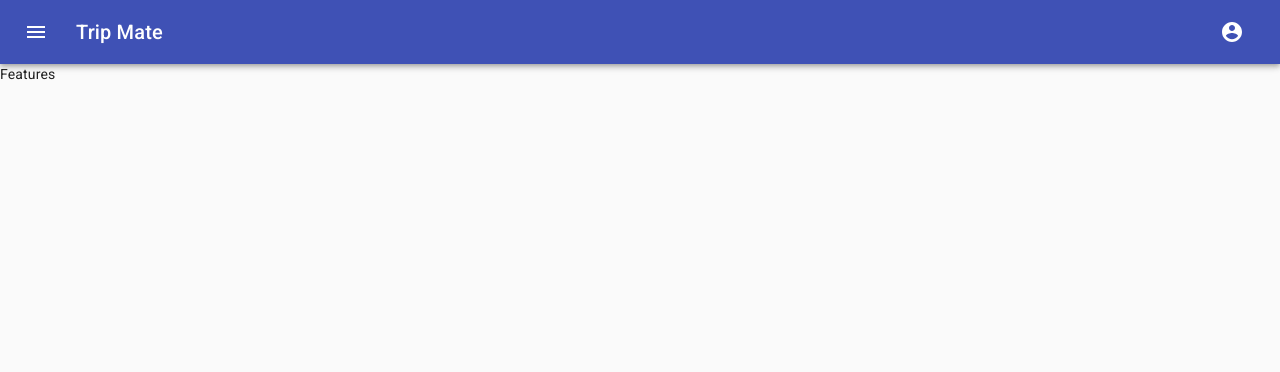
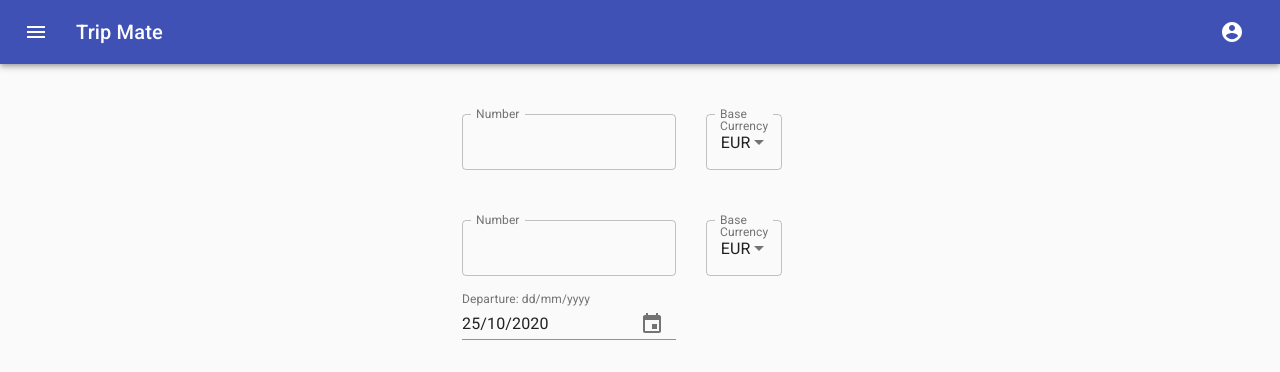
Before and after one commit to Trip-Mate/Front-end, a React (Create React App) app: page /features in a window 1280 px wide. Shown: the top 372 px of the page. Built offline with nearby package versions, Linux system fonts and the light colour scheme.

Commit message:
Starting setup

```diff
--- a/src/Pages/App/Trip/NewTrip.js
+++ b/src/Pages/App/Trip/NewTrip.js
@@ -154,7 +154,7 @@ function NewTrip(props) {
 		data.baseCurrency = baseCurrency;
 		data.budget = budget;
 		data.duration = duration;
-		console.log(data);
+		console.log(data.to);
 		try {
 			const res = await axios.post('/trips', data);
 			console.log('res: ', res)
@@ -165,10 +165,7 @@ function NewTrip(props) {
 				// TODO: Save trip data to the state
 				// TODO: Update user data with the new trip id to the userState
 				setTimeout(() => {
-					props.history.push({
-						pathname: `/trips/${tripID}`,
-						state: { trip: res.data.trip },
-					});
+					console.log(res)
 				}, 2000);
 			}
 		} catch (error) {
--- a/src/Pages/Website/Features/Features.js
+++ b/src/Pages/Website/Features/Features.js
@@ -1,9 +1,12 @@
 import React from 'react';
 
+
 import { Box } from '@material-ui/core';
+import RatesConverter from '../../../components/RatesConverter/RatesConverter';
 
 function Features() {
-	return <Box>Features</Box>;
+	return <RatesConverter />;
+
 }
 
 export default Features;
--- /dev/null
+++ b/src/components/RatesConverter/RatesConverter.js
@@ -0,0 +1,208 @@
+import React, { useState, useEffect } from 'react';
+import axios from 'axios';
+import currencies from '../../currencies';
+import currentUserContext from '../../contexts/current-user/current-user.context';
+import moment from 'moment';
+import MomentUtils from '@date-io/moment';
+
+import {
+	KeyboardDatePicker,
+	MuiPickersUtilsProvider,
+} from '@material-ui/pickers';
+
+// import { Box } from '@material-ui/core';
+
+
+
+/* React Hook Form */
+import { useForm } from 'react-hook-form';
+
+/* Material UI core*/
+import {
+	Avatar,
+	Button,
+	TextField,
+	makeStyles,
+	Container,
+	Typography,
+	Badge,
+	Paper,
+} from '@material-ui/core';
+/* Error Messages */
+import Alert from '@material-ui/lab/Alert';
+import Autocomplete from '@material-ui/lab/Autocomplete';
+
+const useStyles = makeStyles((theme) => ({
+	container: {
+		marginTop: theme.spacing(0),
+		display: 'flex',
+		flexDirection: 'column',
+		alignItems: 'center',
+	},
+	select: {
+		width: '15%',
+		margin: 'auto',
+	},
+	inputContainer: {
+		display: 'grid',
+		gridTemplateColumns: '60% 20%',
+		margin: '50px 20px',
+	},
+}));
+const Rates = 'objectId("5f73b5a403d9fe75c3cce753")';
+// <Box>Features</Box>;
+function Features() {
+	const [isSuccess, setIsSuccess] = useState(false);
+	const [baseCurrency, setBaseCurrency] = React.useState(
+		currentUserContext.baseCurrency || 'EUR'
+	);
+
+  const [fromDate, setFromDate] = React.useState(moment().startOf('day'));
+	const classes = useStyles();
+
+	const { register, errors, handleSubmit, control, watch } = useForm({
+		mode: 'onSubmit',
+		reValidateMode: 'all',
+		defaultValues: {
+			// TODO: Add user here from the state here
+			title: '',
+			countries: [],
+			from: '',
+			to: '',
+			baseCurrency: '',
+			budget: '',
+		},
+	});
+
+	// useEffect(() => {
+	// 	axios.default.mongoose('Rate').then(function (res) {
+	// 		console.log(res);
+	// 		// setBaseCurrency([data.base, ...Object.keys(data.rates)])
+	// 	});
+	// }, []);
+
+	return (
+		<Container component='main' maxWidth='xs'>
+			<div>
+				{/* First input currency row */}
+				<div className={classes.inputContainer}>
+					<TextField
+						id='outlined-number'
+						label='Number'
+						type='number'
+						InputLabelProps={{
+							shrink: true,
+						}}
+						variant='outlined'
+					/>
+					<Autocomplete
+						id='base-currency-picker'
+						className={classes.select}
+						//onChange={}
+						options={currencies}
+						value={baseCurrency}
+						defaultValue={baseCurrency}
+						renderInput={(params) => (
+							<TextField
+								className='autocomplete-input'
+								{...params}
+								variant='outlined'
+								name='baseCurrency'
+								label='Base Currency'
+								// helperText='Your currency that you use'
+								inputRef={register({
+									validate: {
+										isUndefined: () =>
+											!!baseCurrency || 'Please select your base currency',
+										isEmpty: () =>
+											(baseCurrency && baseCurrency.length !== 0) ||
+											'Please select your base currency',
+									},
+								})}
+							/>
+						)}
+					/>
+				</div>
+
+				{/* Second Currency Row */}
+				<div className={classes.inputContainer}>
+					<TextField
+						id='outlined-number'
+						label='Number'
+						type='number'
+						InputLabelProps={{
+							shrink: true,
+						}}
+						variant='outlined'
+					/>
+					<Autocomplete
+						id='base-currency-picker'
+						className={classes.select}
+						//onChange={}
+						options={currencies}
+						value={baseCurrency}
+						defaultValue={baseCurrency}
+						renderInput={(params) => (
+							<TextField
+								className='autocomplete-input'
+								{...params}
+								variant='outlined'
+								name='baseCurrency'
+								label='Base Currency'
+								// helperText='Your currency that you use'
+								inputRef={register({
+									validate: {
+										isUndefined: () =>
+											!!baseCurrency || 'Please select your base currency',
+										isEmpty: () =>
+											(baseCurrency && baseCurrency.length !== 0) ||
+											'Please select your base currency',
+									},
+								})}
+							/>
+						)}
+          />
+          <MuiPickersUtilsProvider utils={MomentUtils}>
+							<div className={classes.datePickerContainer}>
+								<div>
+									{/* Date picker from */}
+									<KeyboardDatePicker
+										margin='normal'
+										id='date-picker-from'
+										label='Departure: dd/mm/yyyy'
+										name='from'
+										format='DD/MM/yyyy'
+										clearable={true}
+										value={fromDate}
+										onChange={setFromDate}
+										KeyboardButtonProps={{
+											'aria-label': 'change date',
+										}}
+										error={false}
+										helperText={null}
+										inputRef={register({
+											required: 'Departure date is required',
+											validate: (value) => null,
+											pattern: {
+												value: /^[0,1]?\d{1}\/(([0-2]?\d{1})|([3][0,1]{1}))\/(([1]{1}[9]{1}[9]{1}\d{1})|([2-9]{1}\d{3}_?))$/,
+												message: 'Invalid date',
+											},
+										})}
+									/>
+									{errors.from && (
+										<Alert severity='error' className={classes.error}>
+											{errors.from.message}
+										</Alert>
+                )}
+              </div>
+              </div>
+                </MuiPickersUtilsProvider>
+					{/* <button onClick={convertHandler}>Convert</button>
+          {result && <h3>{result}</h3>} */}
+				</div>
+			</div>
+		</Container>
+	);
+}
+
+export default Features;
```
